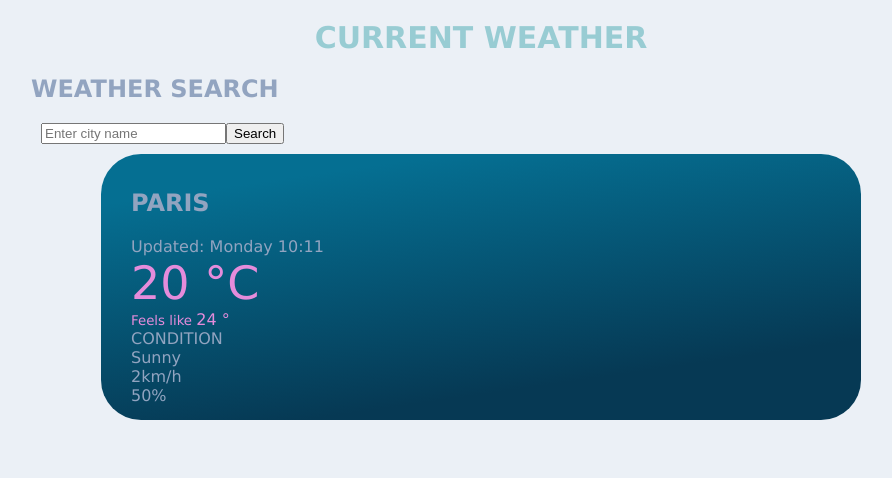
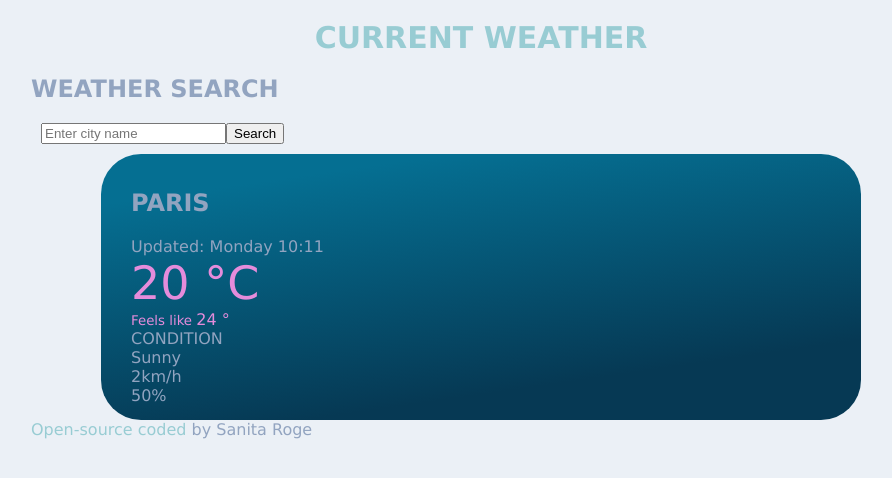
Before and after one commit to SanitaRoge/react-weather, a React (Create React App) app: page / in a window 1280 px wide. Shown: the top 478 px of the page, without its empty margins (159-1051 px from the left). Built offline with nearby package versions, Linux system fonts and the light colour scheme.

Commit message:
footer added

```diff
--- a/public/index.html
+++ b/public/index.html
@@ -24,7 +24,7 @@
       work correctly both with client-side routing and a non-root public URL.
       Learn how to configure a non-root public URL by running `npm run build`.
     -->
-    <title>React App</title>
+    <title>Weather App</title>
   </head>
   <body>
     <noscript>You need to enable JavaScript to run this app.</noscript>
--- a/src/App.js
+++ b/src/App.js
@@ -7,6 +7,7 @@ export default function App() {
     <div>
       <h1>Current weather</h1>
       <Search />
+
       <Weather />
     </div>
   );
--- a/src/index.js
+++ b/src/index.js
@@ -1,13 +1,21 @@
-import React from 'react';
-import ReactDOM from 'react-dom/client';
-import './index.css';
-import App from './App';
-import reportWebVitals from './reportWebVitals';
+import React from "react";
+import ReactDOM from "react-dom/client";
+import "./index.css";
+import App from "./App";
+import reportWebVitals from "./reportWebVitals";
 
-const root = ReactDOM.createRoot(document.getElementById('root'));
+const root = ReactDOM.createRoot(document.getElementById("root"));
 root.render(
   <React.StrictMode>
     <App />
+    <div>
+      {" "}
+      <a href="https://github.com/SanitaRoge/react-weather">
+        {" "}
+        Open-source coded{" "}
+      </a>{" "}
+      by Sanita Roge
+    </div>
   </React.StrictMode>
 );
 
--- a/src/search.js
+++ b/src/search.js
@@ -1,6 +1,4 @@
 import React from "react";
-import axios from "axios";
-
 
 export default function Search() {
   return (
```
